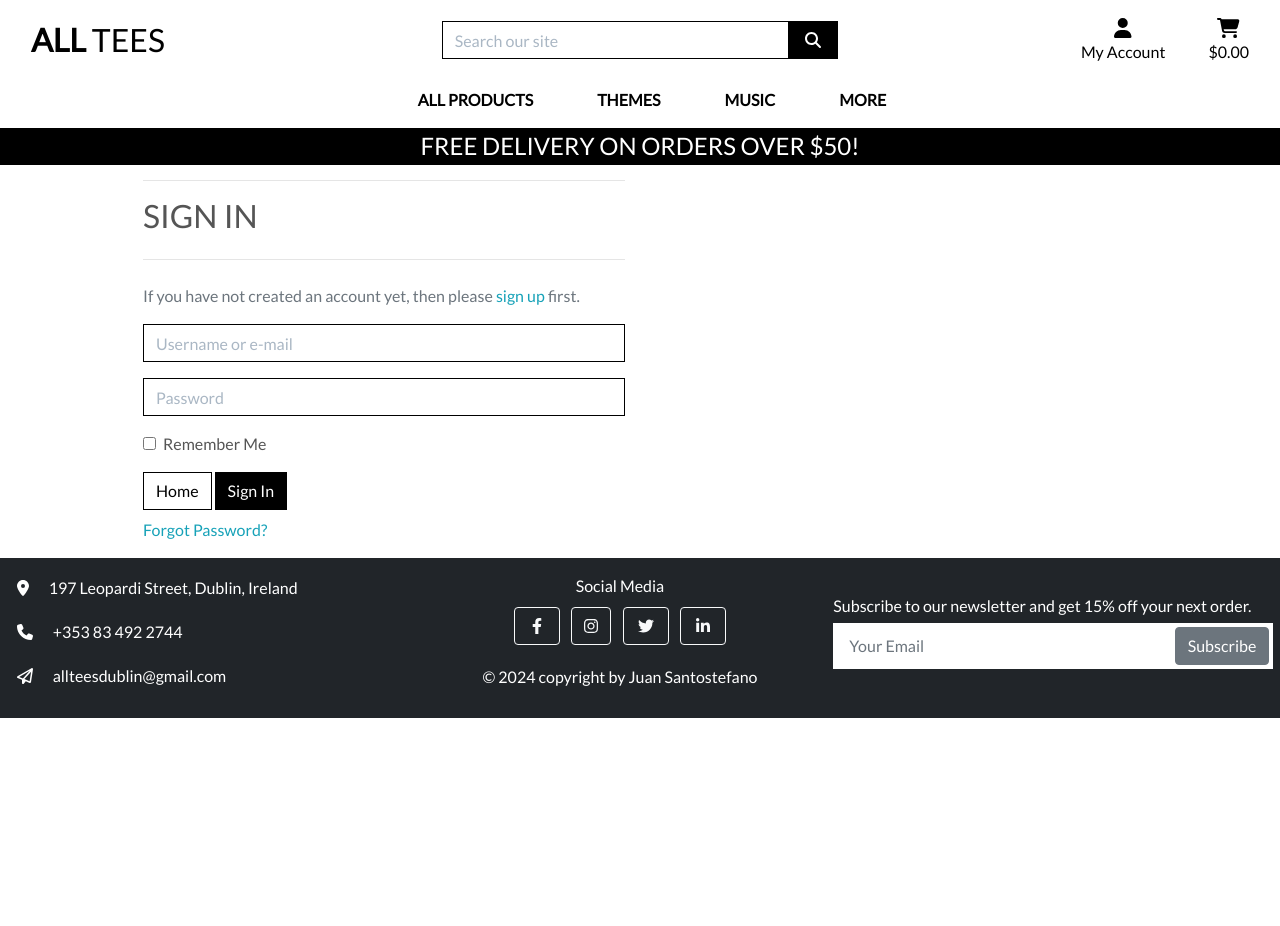
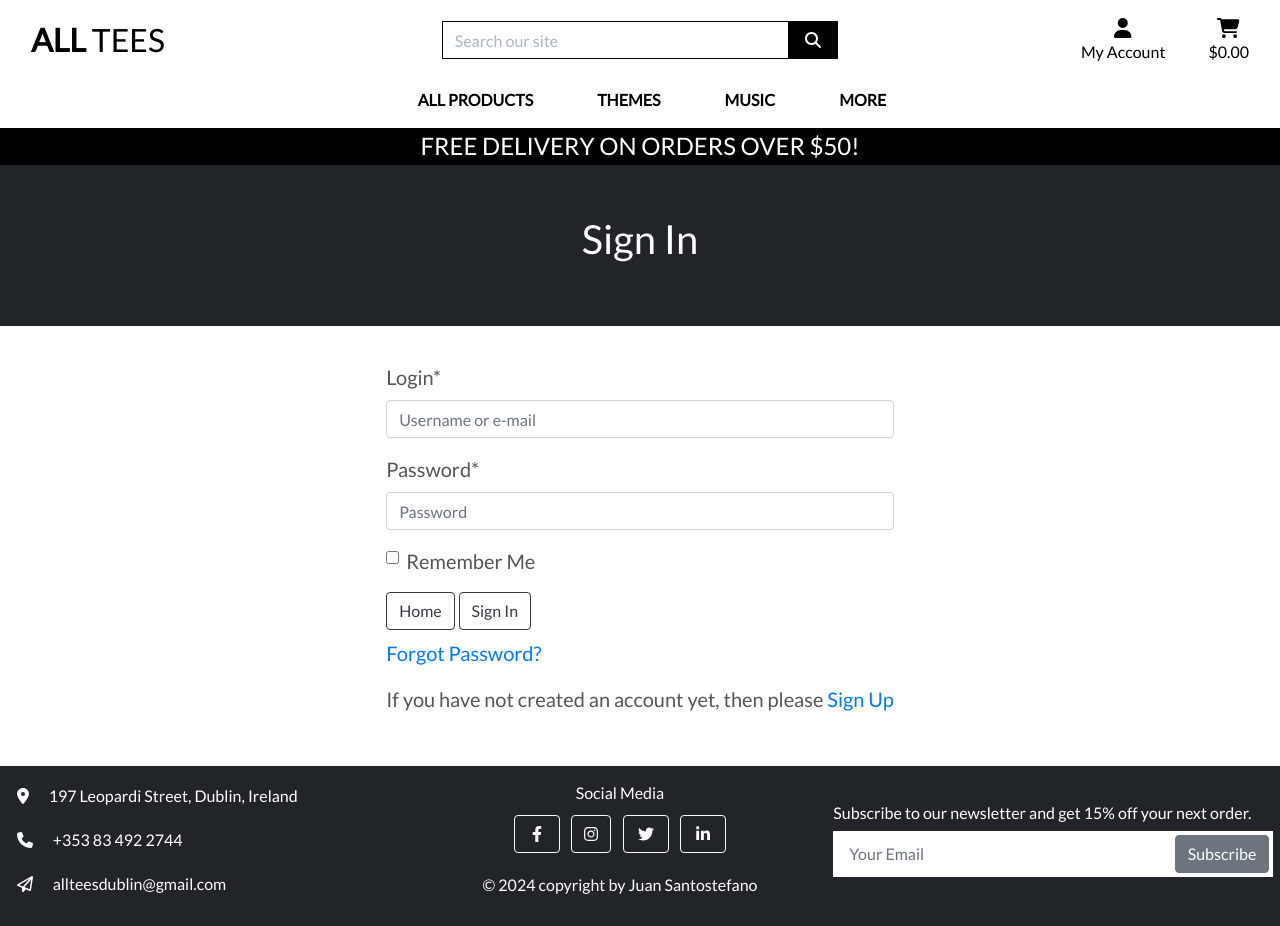
Before and after one commit to jpsantostefano/all-tees, a Django app: page /accounts/login/ in a window 1280 px wide. Before the commit the page ends 718 px from the top, so only its background shows below. Run offline with Django 3.2, Linux system fonts and the light colour scheme; some libraries are stand-ins or nearby versions.

Commit message:
hader added to templates

```diff
--- a/products/templates/products/edit_comment.html
+++ b/products/templates/products/edit_comment.html
@@ -26,7 +26,6 @@
                     <button class="button" aria-label="submit"><a href="{% url 'product_detail' product_id %}">Go back</a></button>
                 </div>
             </form>
-
         </div>
     </div>
 </section>
--- a/products/templates/products/product_detail.html
+++ b/products/templates/products/product_detail.html
@@ -11,13 +11,13 @@
 
 {% block content %}
     <div class="overlay"></div>
-    <div class="container-fluid">
+    <div class="container-fluid mb-4">
         <div class="row">
             <div class="col-12 col-md-6 col-lg-4 offset-lg-2">
                 <div class="image-container my-5">
                     {% if product.image %}
                         <a href="{{ product.image.url }}" target="_blank">
-                            <img class="card-img-top img-fluid" src="{{ product.image.url }}" alt="{{ product.name }}">
+                            <img class="card-img-top" src="{{ product.image.url }}" alt="{{ product.name }}" height="500px" width="300px">
                         </a>
                         {% else %}
                         <a href="">
@@ -162,8 +162,6 @@
                 </div>
             </div>
         </div>
-
-
     </div>
 
 
--- a/static/css/base.css
+++ b/static/css/base.css
@@ -15,6 +15,7 @@ body {
 .comments-container{
     display: flex;
     justify-content: center;
+
 }
 
 .about-us-section{
@@ -87,6 +88,37 @@ footer p {
 
 .footer-right {
     width: 440px;
+}
+
+.sign-out{
+    height: 55vh;
+    text-align: center;
+    font-size: 25px;
+    display: flex;
+    justify-content: center;
+    align-items: center;
+    flex-direction: column;
+}
+
+.sign-up{
+    display: flex;
+    justify-content: center;
+    align-items: center;
+    height: 48vh;
+    margin: 40px 0px;
+    font-size: 20px;
+}
+
+.sign-in{
+    height: 55vh;
+    display: flex;
+    justify-content: center;
+    align-items: center;
+    font-size: 20px;
+}
+
+.shop-bag{
+    min-height: 53vh;
 }
 
 /******** HEADER *********/
--- a/templates/allauth/account/login.html
+++ b/templates/allauth/account/login.html
@@ -1,51 +1,27 @@
 {% extends "account/base.html" %}
 
-{% load i18n %}
-{% load account socialaccount %}
+{% block page_header %}
+<header>
+    <div>
+        <h1>Sign In</h1>
+    </div>
+</header>
+{% endblock %}
 
-{% block head_title %}{% trans "Sign In" %}{% endblock %}
-
-{% block inner_content %}
-
-<hr>
-<h2 class="logo-font mb-4">{% trans "Sign In" %}</h2>
-<hr>
-
-{% get_providers as socialaccount_providers %}
-
-{% if socialaccount_providers %}
-<p>{% blocktrans with site.name as site_name %}Please sign in with one
-of your existing third party accounts. Or, <a href="{{ signup_url }}">sign up</a>
-for a {{ site_name }} account and sign in below:{% endblocktrans %}</p>
-
-<div class="socialaccount_ballot">
-
-  <ul class="socialaccount_providers">
-    {% include "socialaccount/snippets/provider_list.html" with process="login" %}
-  </ul>
-
-  <div class="login-or">{% trans 'or' %}</div>
-
-</div>
-
-{% include "socialaccount/snippets/login_extra.html" %}
-
-{% else %}
-<p>{% blocktrans %}If you have not created an account yet, then please
-<a href="{{ signup_url }}">sign up</a> first.{% endblocktrans %}</p>
-{% endif %}
-
+{% block content %}
+<div class="sign-in">
   <form class="login" method="POST" action="{% url 'account_login' %}">
     {% csrf_token %}
     {{ form|crispy }}
     {% if redirect_field_value %}
     <input type="hidden" name="{{ redirect_field_name }}" value="{{ redirect_field_value }}" />
     {% endif %}
-  <a class="btn btn-outline-black rounded-0" href="{% url 'home' %}">Home</a>
-  <button class="primaryAction" type="submit">{% trans "Sign In" %}</button>
+    <a class="btn btn-outline-dark" href="{% url 'home' %}">Home</a>
+    <button class="btn btn-outline-dark" type="submit">Sign In</button>
     <p class="mt-2">
-    <a class="button secondaryAction" href="{% url 'account_reset_password' %}">{% trans "Forgot Password?" %}</a>
+      <a class="button secondaryAction" href="{% url 'account_reset_password' %}">Forgot Password?</a>
     </p>
+    <p>If you have not created an account yet, then please <a href="{% url 'account_signup' %}"> Sign Up</a></p>
   </form>
-
+</div>
 {% endblock %}
```
Also changed, not shown: bag/templates/bag/bag.html (+7 -9 lines), checkout/templates/checkout/checkout.html (+5 -13 lines), templates/allauth/account/logout.html (+23 -17 lines), templates/allauth/account/signup.html (+15 -13 lines), db.sqlite3. Lines whose indentation alone changed are shown as unchanged.
